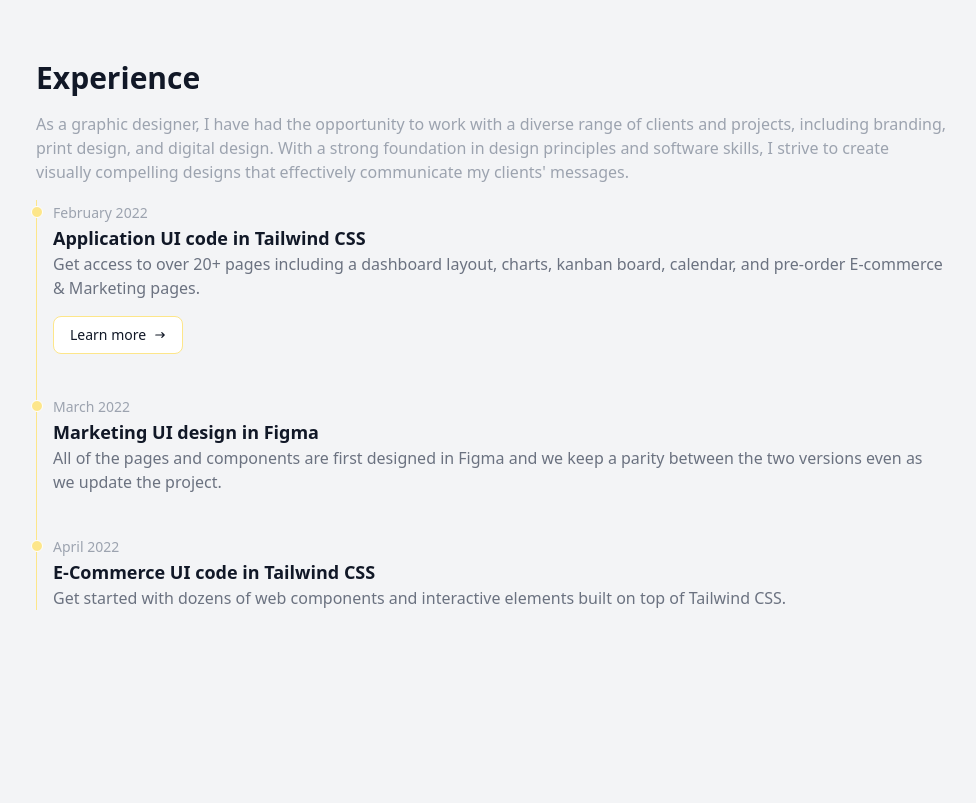
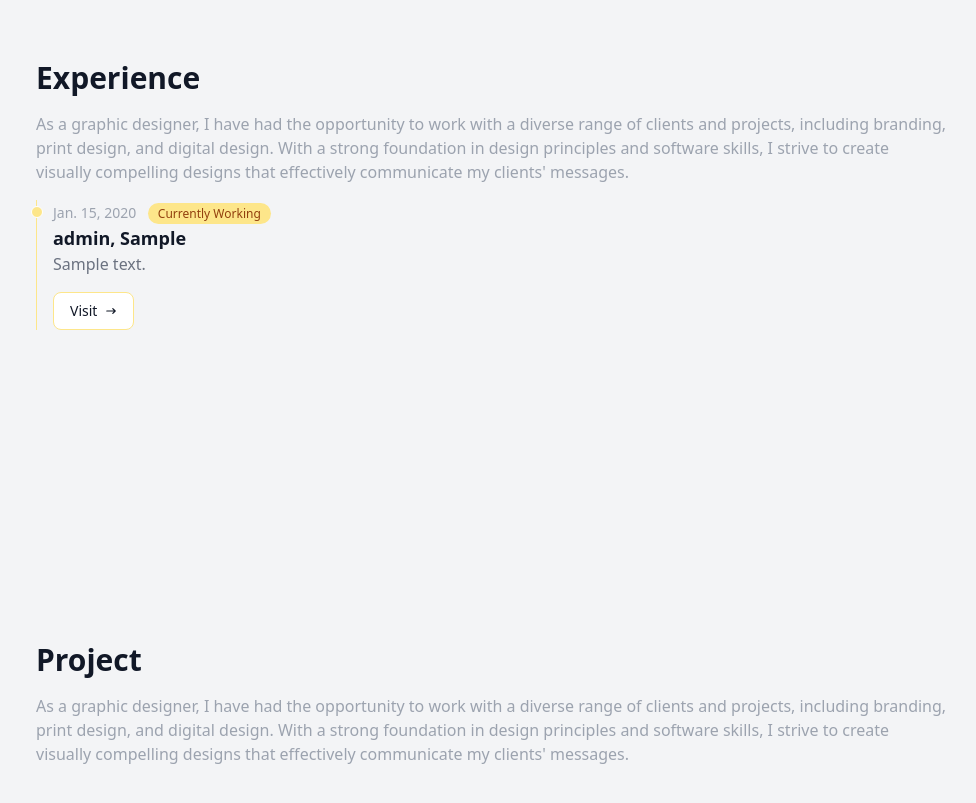
Before and after one commit to sandeep-shaw10/django-vercel, a Django app: page / in a window 1280 px wide. Shown: the part 1378-2181 px from the top of the page, without its empty margins (284-1260 px from the left). Run offline with Django 4.2, Linux system fonts and the light colour scheme; tables that the repository leaves empty hold one stand-in row (values such as "Sample post"); grey boxes marked "Sample" are stand-in pictures; parts of the project's set-up code (start-up, migrations or seed data) failed here and were passed over; some libraries are stand-ins or nearby versions.

Commit message:
Migration: Experience

```diff
--- a/app/models.py
+++ b/app/models.py
@@ -28,3 +28,21 @@ class PersonalData(models.Model):
             return ''
 
     image_tag.short_description = 'Image'
+
+
+class Experience(models.Model):
+    start_date = models.DateField()
+    end_date = models.DateField(null=True, blank=True)
+    role = models.CharField(max_length=100)
+    company = models.CharField(max_length=100)
+    about = models.TextField()
+    links = models.URLField(null=True, blank=True)
+    is_current = models.BooleanField(default=False, verbose_name='Working Currently')
+
+    def __str__(self):
+        return self.role
+
+    def work(self):
+        return f'{self.role}, {self.company}'
+
+    work.short_description = 'Position'
--- a/app/views.py
+++ b/app/views.py
@@ -1,5 +1,5 @@
 from django.shortcuts import render
-from .models import PersonalData
+from .models import PersonalData, Experience
 
 
 def index(request):
@@ -12,8 +12,9 @@ def index(request):
     ]
 
     personal = PersonalData.objects.latest('id')
+    experiences = Experience.objects.all().order_by('-start_date')
 
     skills = [('Java', 70), ('Python', 82), ('C++', 170),('Bash', 80),('Photoshop', 80),('Figma', 80)]
     project = ['1', '2', '3', '4', '5', '6']
-    context = { 'links': links, 'personal': personal, 'project': project, 'skills': skills }
+    context = { 'links': links, 'personal': personal, 'experiences': experiences, 'project': project, 'skills': skills }
     return render(request,'index.html', context)
--- a/templates/pages/experience.html
+++ b/templates/pages/experience.html
@@ -6,33 +6,39 @@
             </div>
         </h2>
         <p class="text-md mt-4 text-gray-400 pb-4">
-            As a graphic designer, I have had the opportunity to work with a diverse range of clients and projects, including branding, print design, and digital design. With a strong foundation in design principles and software skills, I strive to create visually compelling designs that effectively communicate my clients' messages.        </p>
-
+            As a graphic designer, I have had the opportunity to work with a diverse range of clients and projects, including branding, print design, and digital design. With a strong foundation in design principles and software skills, I strive to create visually compelling designs that effectively communicate my clients' messages.
+        </p>
       <div>
         <ol class="relative border-l border-amber-200">
-            <li class="mb-10 ml-4">
-                <div class="absolute w-3 h-3 bg-amber-200 rounded-full mt-1.5 -left-1.5 border border-white"></div>
-                <time class="mb-1 text-sm font-normal leading-none text-gray-400">February 2022</time>
-                <h3 class="text-lg font-semibold text-gray-900">Application UI code in Tailwind CSS</h3>
-                <p class="mb-4 text-base font-normal text-gray-500">Get access to over 20+ pages including a dashboard layout, charts, kanban board, calendar, and pre-order E-commerce & Marketing pages.</p>
-                <a href="#" class="inline-flex items-center px-4 py-2 text-sm font-medium text-gray-900 bg-white border border-amber-200 rounded-lg hover:bg-amber-100 hover:text-amber-700 focus:z-10 focus:ring-4 focus:outline-none focus:ring-amber-200 focus:text-amber-700 ">Learn more <svg class="w-3 h-3 ml-2" fill="currentColor" viewBox="0 0 20 20" xmlns="http://www.w3.org/2000/svg"><path fill-rule="evenodd" d="M12.293 5.293a1 1 0 011.414 0l4 4a1 1 0 010 1.414l-4 4a1 1 0 01-1.414-1.414L14.586 11H3a1 1 0 110-2h11.586l-2.293-2.293a1 1 0 010-1.414z" clip-rule="evenodd"></path></svg></a>
-            </li>
-            <li class="mb-10 ml-4">
-                <div class="absolute w-3 h-3 bg-amber-200 rounded-full mt-1.5 -left-1.5 border border-white"></div>
-                <time class="mb-1 text-sm font-normal leading-none text-gray-400">March 2022</time>
-                <h3 class="text-lg font-semibold text-gray-900">Marketing UI design in Figma</h3>
-                <p class="text-base font-normal text-gray-500">All of the pages and components are first designed in Figma and we keep a parity between the two versions even as we update the project.</p>
-            </li>
-            <li class="ml-4">
-                <div class="absolute w-3 h-3 bg-amber-200 rounded-full mt-1.5 -left-1.5 border border-white"></div>
-                <time class="mb-1 text-sm font-normal leading-none text-gray-400">April 2022</time>
-                <h3 class="text-lg font-semibold text-gray-900">E-Commerce UI code in Tailwind CSS</h3>
-                <p class="text-base font-normal text-gray-500">Get started with dozens of web components and interactive elements built on top of Tailwind CSS.</p>
-            </li>
+            {% for experience in experiences %}
+                <li class="mb-10 ml-4">
+                    <div class="absolute w-3 h-3 bg-amber-200 rounded-full mt-1.5 -left-1.5 border border-white"></div>
+                    <time class="mb-1 text-sm font-normal leading-none text-gray-400">{{ experience.start_date }}
+                        {% if experience.is_current %}
+                            <span class="ms-2 bg-amber-200 text-amber-800 text-xs font-medium mr-2 px-2.5 py-0.5 rounded-full">
+                                Currently Working
+                            </span>
+                        {% else %}
+                            {% if experience.end_date %}
+                                - {{ experience.end_date }}
+                            {% endif %}
+                        {% endif %}
+                    </time>
+                    <h3 class="text-lg font-semibold text-gray-900">{{ experience.role }}, {{ experience.company }}</h3>
+                    <p class="mb-4 text-base font-normal text-gray-500">{{ experience.about }}</p>
+                    {% if experience.links %}
+                        <a href="{{ experience.links }}" class="inline-flex items-center px-4 py-2 text-sm font-medium text-gray-900 bg-white border border-amber-200 rounded-lg hover:bg-amber-100 hover:text-amber-700 focus:z-10 focus:ring-4 focus:outline-none focus:ring-amber-200 focus:text-amber-700 ">
+                            Visit
+                            <svg class="w-3 h-3 ml-2" fill="currentColor" viewBox="0 0 20 20" xmlns="http://www.w3.org/2000/svg">
+                                <path fill-rule="evenodd"
+                                    d="M12.293 5.293a1 1 0 011.414 0l4 4a1 1 0 010 1.414l-4 4a1 1 0 01-1.414-1.414L14.586 11H3a1 1 0 110-2h11.586l-2.293-2.293a1 1 0 010-1.414z" clip-rule="evenodd">
+                                </path>
+                            </svg>
+                        </a>
+                    {% endif %}
+                </li>
+            {% endfor %}
         </ol>
       </div>
-
-
-
         </div>
 </div>
```
Also changed, not shown: app/admin.py (+8 -2 lines), app/migrations/0004_experience_alter_personaldata_image_link.py (added).
